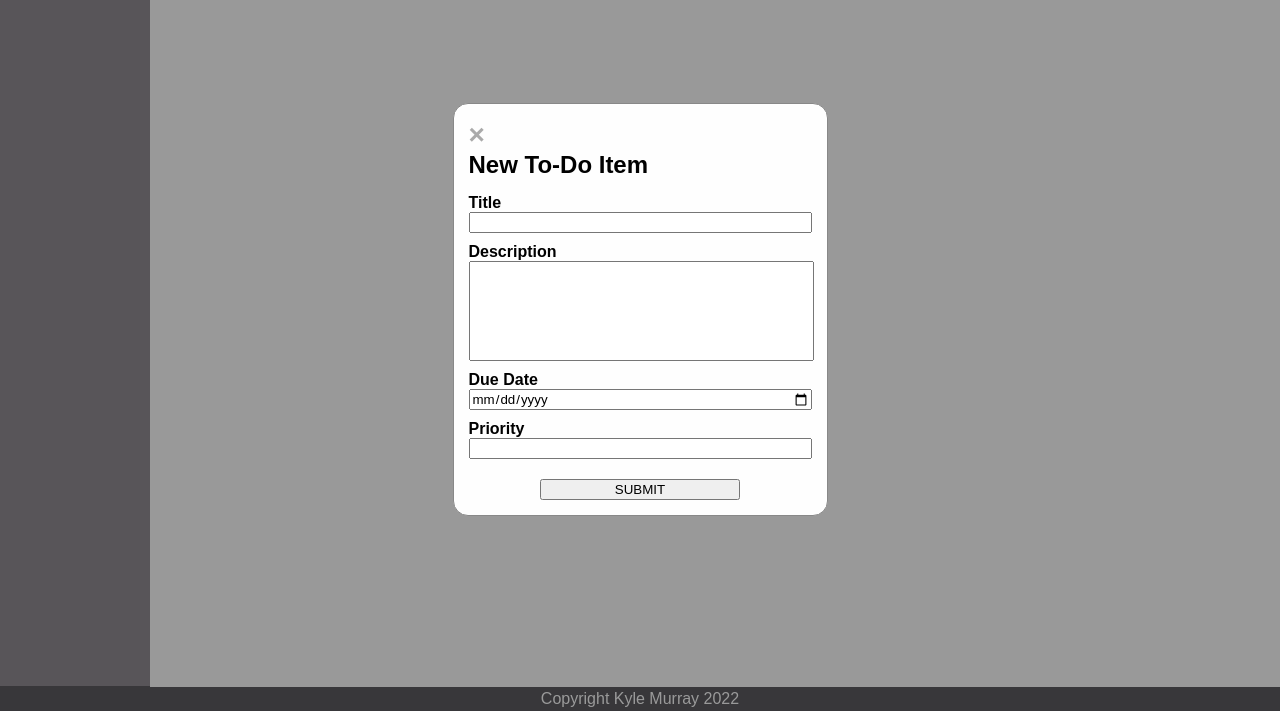
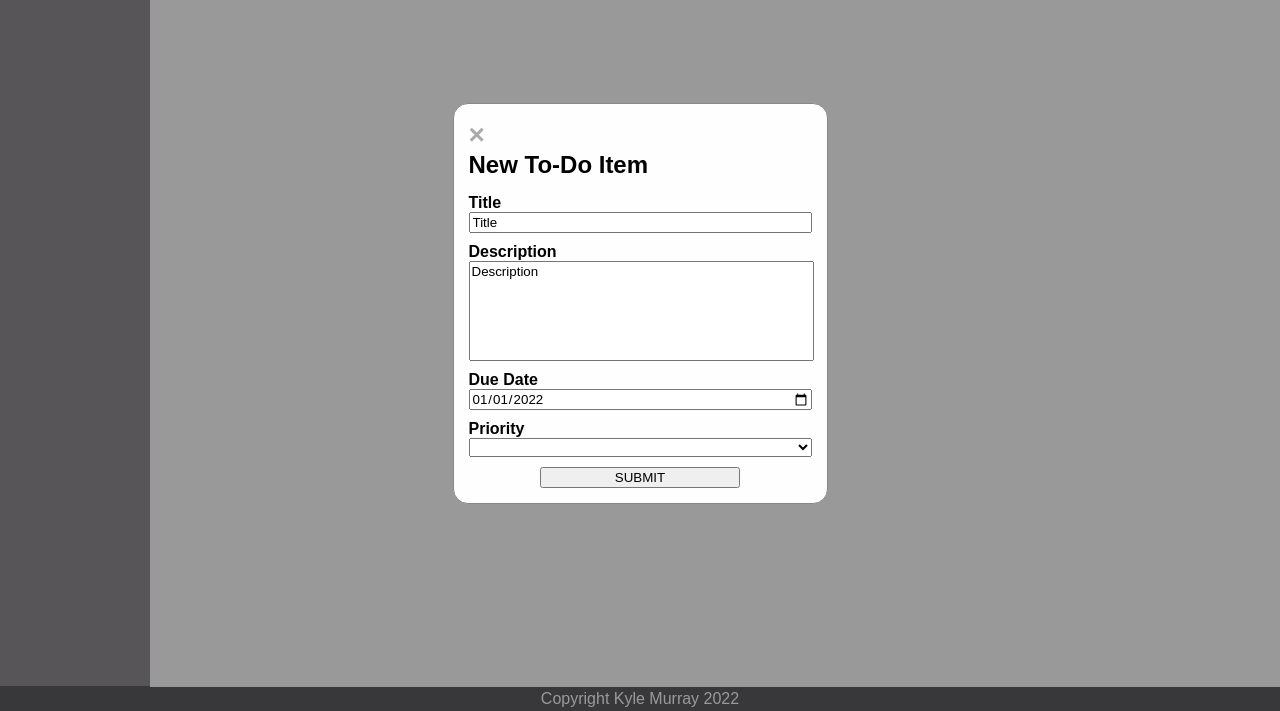
Before and after one commit to kmurray363/todo-list, a website built with webpack: page dist/index.html in a window 1280 px wide. Both pictures are taken after a click on the button "New To-Do". Shown: the part 89-800 px from the top of the page. Built offline with nearby package versions, Linux system fonts and the light colour scheme.

Commit message:
-Made newToDo modal created by javascript rather  than HTML

```diff
--- a/package.json
+++ b/package.json
@@ -21,9 +21,8 @@
   "devDependencies": {
     "css-loader": "^6.5.1",
     "style-loader": "^3.3.1",
-    "webpack": "^5.65.0",
+    "webpack": "^5.66.0",
     "webpack-cli": "^4.9.1",
     "wepack": "0.0.1"
-  },
-  "dependencies": {}
+  }
 }
--- a/src/LocalStore.js
+++ b/src/LocalStore.js
@@ -35,7 +35,6 @@ const Local = {
             if(this.storage[i]['index'] === index){
                 this.storage.splice(i, 1);
                 this.save();
-                this.show();
                 return;
             }
         }
--- a/src/displayToDo.js
+++ b/src/displayToDo.js
@@ -41,6 +41,7 @@ const displayToDo = function(ToDoObj, appendTo){
         const $editDate = document.getElementById("editDate");
         const $editPrio = document.getElementById("editPrio");
         const $submitEditBtn = document.getElementById("submitEditBtn")
+        const $span = document.getElementsByClassName("close")[1];
 
         $editToDo.style.display = "block";
 
@@ -48,6 +49,16 @@ const displayToDo = function(ToDoObj, appendTo){
         $editDesc.value = editTarget["description"];
         $editDate.value = editTarget["dueDate"];
         $editPrio.value = editTarget["priority"];
+
+        $span.onclick = function() {
+            $editToDo.style.display = "none";
+        }
+
+        window.onclick = function(event) {
+            if (event.target == newToDo) {
+                $editToDo.style.display = "none";
+            }
+        }
 
         $submitEditBtn.onclick = function(){
             editTarget["title"] = $editTitle.value;
--- a/src/index.js
+++ b/src/index.js
@@ -2,7 +2,7 @@ import './style.css';
 import createMenuButton from './createMenuButton';
 import createToDo from './createToDo';
 import Local from './LocalStore';
-import Modal from './modal.js';
+import NewToDo from './modal.js';
 
 Local.load();
 Local.populate();
--- a/src/modal.js
+++ b/src/modal.js
@@ -1,34 +1,103 @@
 import createToDo from "./createToDo";
 import Local from "./LocalStore";
 
-const Modal = (function(){
+const createModal = function(modalID, DOMelement, button){
+    //create modal and append to target DOMelement
+    const modal = document.createElement('div');
+    modal.setAttribute('id', `${modalID}`);
+    modal.classList.add('modal');
+    DOMelement.appendChild(modal);
+
+    const modalContent = document.createElement('div');
+    modalContent.classList.add('modal-content');
+    modal.appendChild(modalContent);
+
+    const span = document.createElement('span');
+    span.classList.add('close');
+    span.innerHTML = "&times;";
+    span.onclick = function() {
+        modal.style.display = "none"
+    };
+    modalContent.appendChild(span);
+
+    window.onclick = function(event) {
+        if (event.target == modal) {
+            modal.style.display = "none";
+        }
+    };
+
+    // When the user clicks on the button, open the modal
+    button.onclick = function() {
+        modal.style.display = "block";
+    }
+
+    return modalContent;
+}
+
+const NewToDo = (function(){
     // Get the newToDo Modal
+    const container = document.querySelector(".to-dos");
+    const createToDoBtn = document.getElementById("createToDoBtn");
+
+    //create Modal Container and grab container to append to
+    const modalContent = createModal("newToDo", container, createToDoBtn);
+
+    //grab modal from DOM
     const newToDo = document.getElementById("newToDo");
 
-    // Get the button that opens the newToDo modal
-    const createToDoBtn = document.getElementById("createToDoBtn");
+    //create submit button
+    const submitBtn = document.createElement("button");
+    submitBtn.setAttribute("id", "submitBtn");
+    submitBtn.innerHTML = "SUBMIT";
 
-    // Get the <span> element that closes the newToDo modal
-    const span = document.getElementsByClassName("close")[0];
+    //create Modal Contents
+    const modalTitle = document.createElement('h2');
+    modalTitle.innerHTML = "New To-Do Item"
 
-    // Get submit button from newToDo modal
-    const submitBtn = document.getElementById("submitBtn");
+    const titleLabel = document.createElement('label');
+    titleLabel.innerHTML = "Title";
 
-    // When the user clicks on the button, open the modal
-    createToDoBtn.onclick = function() {
-    newToDo.style.display = "block";
-    }
+    const titleInput = document.createElement('input');
+    titleInput.setAttribute('id', 'toDoTitle');
+    titleInput.value = "Title";
 
-    // When the user clicks on <span> (x), close the modal
-    span.onclick = function() {
-    newToDo.style.display = "none";
-    }
+    const descLabel = document.createElement('label');
+    descLabel.innerHTML = "Description"
 
-    // When the user clicks anywhere outside of the modal, close it
-    window.onclick = function(event) {
-        if (event.target == newToDo) {
-            newToDo.style.display = "none";
-        }
+    const descInput = document.createElement('textarea');
+    descInput.setAttribute('id', 'toDoDesc');
+    descInput.value = "Description";
+
+    const dateLabel = document.createElement('label');
+    dateLabel.innerHTML = "Due Date";
+
+    const dateInput = document.createElement('input');
+    dateInput.setAttribute('id', 'toDoDate');
+    dateInput.type = "date";
+    dateInput.value = "2022-01-01";
+
+    const prioLabel = document.createElement('label');
+    prioLabel.innerHTML = "Priority";
+
+    const prioInput = document.createElement('select');
+    prioInput.setAttribute('id', 'toDoPrio');
+
+    const prioOptionOne = document.createElement('option');
+    prioOptionOne.value = "Low";
+    prioOptionOne.innerHTML = "Low";
+
+    const prioOptionTwo = document.createElement('option');
+    prioOptionTwo.value = "Medium";
+    prioOptionTwo.innerHTML = "Medium";
+
+    const prioOptionThree = document.createElement('option');
+    prioOptionThree.value = "High";
+    prioOptionThree.innerHTML = "High";
+
+    //Append Contents
+    const Contents = [modalTitle, titleLabel, titleInput, descLabel, descInput, dateLabel, dateInput, prioLabel, prioInput, submitBtn]
+    for(let ele in Contents){
+        modalContent.appendChild(Contents[ele]);
     }
 
     submitBtn.onclick = function(){
@@ -52,4 +121,7 @@ const Modal = (function(){
     }
 }());
 
-export default Modal
+const EditToDo = (function(){
+})
+
+export default NewToDo
```
Also changed, not shown: dist/index.html, dist/main.js, 1 other file.
